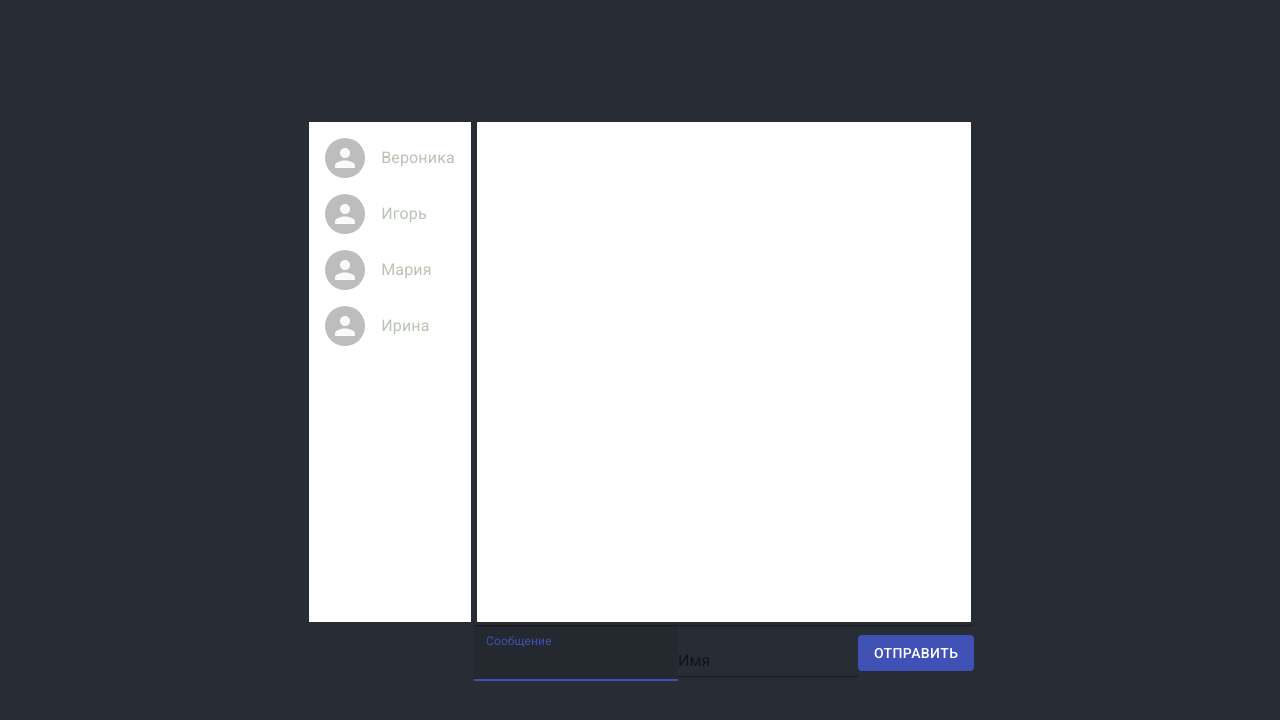
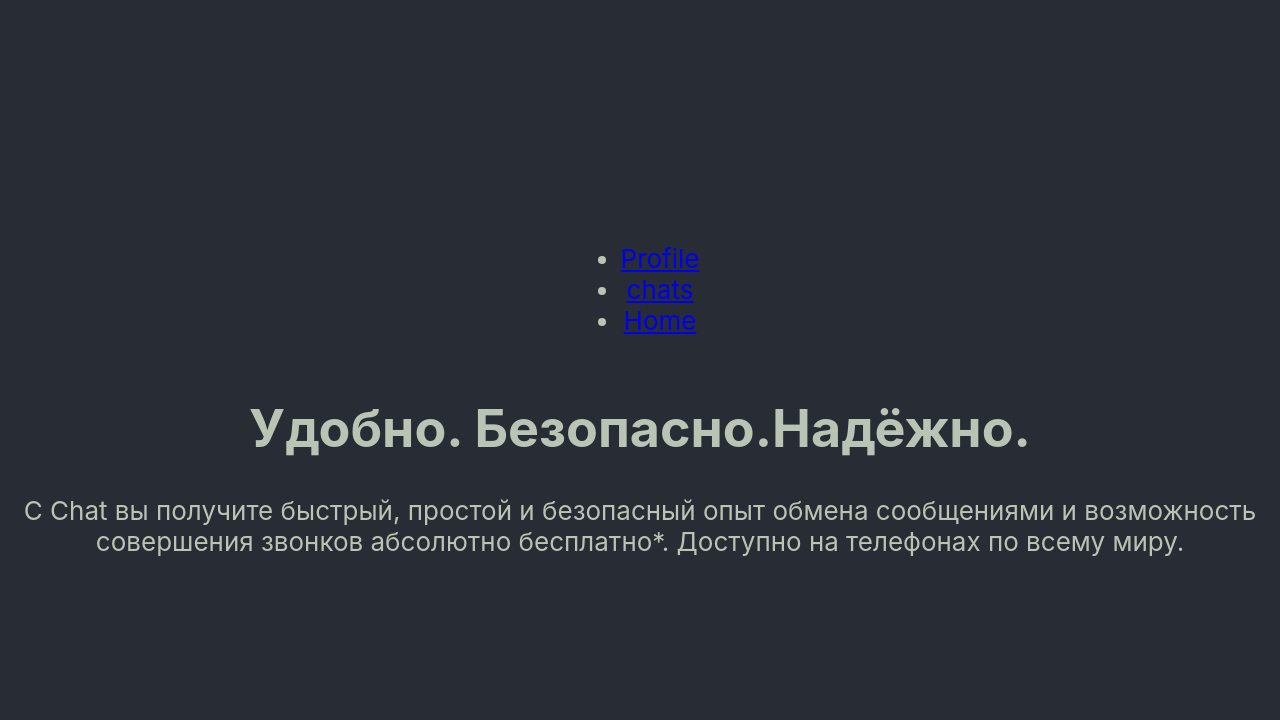
Before and after one commit to veratoma/ChatApp, a React (Create React App) app: page / in a window 1280 px wide. Shown: the top 720 px of the page. Built offline with nearby package versions, Linux system fonts and the light colour scheme.

Commit message:
Настроила разделение приложения на чаты

```diff
--- a/package.json
+++ b/package.json
@@ -9,6 +9,7 @@
     "@testing-library/user-event": "^12.8.3",
     "react": "^17.0.2",
     "react-dom": "^17.0.2",
+    "react-router-dom": "^5.2.0",
     "react-scripts": "4.0.3",
     "web-vitals": "^1.1.2"
   },
--- a/src/App.js
+++ b/src/App.js
@@ -1,48 +1,11 @@
 import './App.css';
-import { ChatForm } from './components/ChatForm/ChatForm';
-import { MessageList } from './components/MessageList/MessageList';
-import React, { useEffect, useState } from 'react';
-import { ChatList } from './components/ChatList/ChatList'
+import Routes from './components/Routes/Routes';
 
-const chatitems = [
-  { name: 'Вероника', id: 'chat_1' },
-  { name: 'Игорь', id: 'chat_2' },
-  { name: 'Мария', id: 'chat_3' },
-  { name: 'Ирина', id: 'chat_4' },
-];
-
-
-export const App = function (props) {
-
-  const [messages, setMessages] = useState([]);
-
-  const addMessage = (message) => {
-    setMessages([...messages, message])
-  }
-
-  useEffect(() => {
-    const lastMessage = messages[messages.length - 1]
-    if (lastMessage && lastMessage.author !== "Bot") {
-      const botMessage = {
-        author: "Bot",
-        text: "Cообщение принято!"
-      }
-      setMessages([...messages, botMessage])
-    }
-  }, [messages]);
-
-
+export const App = function () {
   return (
     <div className="App">
-
       <header className="App-header">
-        <div className="App-container">
-          <ChatList chatitems={chatitems}></ChatList>
-          <div>
-            <MessageList messages={messages}> </MessageList>
-            <ChatForm onSubmit={addMessage}></ChatForm>
-          </div>
-        </div>
+        <Routes></Routes>
       </header>
     </div>
   );
--- /dev/null
+++ b/src/Pages/Chats/Chats.js
@@ -0,0 +1,53 @@
+import { ChatForm } from '../../components/ChatForm/ChatForm';
+import { MessageList } from '../../components/MessageList/MessageList';
+import React, { useEffect, useState } from 'react';
+import { ChatList } from '../../components/ChatList/ChatList'
+import { useParams } from "react-router-dom";
+import {
+  Redirect
+} from "react-router-dom";
+
+const chatitems = [
+  { name: 'Вероника', id: 'chat_1' },
+  { name: 'Игорь', id: 'chat_2' },
+  { name: 'Мария', id: 'chat_3' },
+  { name: 'Ирина', id: 'chat_4' },
+];
+
+export const Chats = function (props) {
+
+  const [messages, setMessages] = useState([]);
+
+  const addMessage = (message) => {
+    setMessages([...messages, message])
+  }
+
+  useEffect(() => {
+    const lastMessage = messages[messages.length - 1]
+    if (lastMessage && lastMessage.author !== "Bot") {
+      const botMessage = {
+        author: "Bot",
+        text: "Cообщение принято!"
+      }
+      setMessages([...messages, botMessage])
+    }
+  }, [messages]);
+
+  const { chatId } = useParams();
+  const [chats, setChats] = useState(chatitems);
+
+  if (chatId && !chats.some(c => c.id === chatId))
+    return <Redirect to="/nochat" />
+
+  return (
+    <div className="App-container">
+      <ChatList chatitems={chats}
+        chatId={chatId}
+      ></ChatList>
+      <div>
+        <MessageList messages={messages}> </MessageList>
+        <ChatForm onSubmit={addMessage}></ChatForm>
+      </div>
+    </div>
+  )
+};
--- /dev/null
+++ b/src/Pages/Home/Home.js
@@ -0,0 +1,13 @@
+import React from 'react';
+
+
+export const Home = (props) => {
+
+
+    return (
+    <div>
+        <h1>Удобно. Безопасно.Надёжно.</h1>
+        <p>С Chat вы получите быстрый, простой и безопасный опыт обмена сообщениями и возможность совершения звонков абсолютно бесплатно*. Доступно на телефонах по всему миру.</p>
+    </div>
+    )
+};
--- /dev/null
+++ b/src/Pages/Profile/Profile.js
@@ -0,0 +1,14 @@
+import React from 'react';
+
+
+export const Profile = (props) => {
+
+
+    return (
+    <div>
+        <h1>Имя пользователя</h1>
+        <p>Профессия</p>
+        <p> Увлечения</p>
+    </div>
+    )
+};
--- a/src/components/ChatItem/ChatItem.js
+++ b/src/components/ChatItem/ChatItem.js
@@ -11,9 +11,12 @@ const useStyles = makeStyles((theme) => ({
         alignItems: 'center',
         justifyContent: 'center',
     },
+    selected: {
+        color:'black',
+    }
 }));
 
-export const ChatItem = ({ chat }) => {
+export const ChatItem = (props) => {
 
     const classes = useStyles();
     return (
@@ -22,8 +25,8 @@ export const ChatItem = ({ chat }) => {
                 <Avatar>
                 </Avatar>
             </ListItemAvatar>
-            <ListItemText>
-                {chat.name}
+            <ListItemText className={props.isSelected ? classes.selected :null }>
+                {props.chat.name}
             </ListItemText>
         </div>
     );
--- a/src/components/ChatList/ChatList.js
+++ b/src/components/ChatList/ChatList.js
@@ -19,11 +19,13 @@ export const ChatList = (props) => {
 
     const classes = useStyles();
 
+    console.log(props.chatId)
     return (
+
         <List className={classes.root}>
             {props.chatitems.map((chat) =>
                 <ListItem key={chat.id}>
-                    <ChatItem chat={chat}></ChatItem>
+                    <ChatItem isSelected={props.chatId===chat.id} chat={chat}></ChatItem>
                 </ListItem>
             )}
         </List>
--- /dev/null
+++ b/src/components/NoChat/NoChat.js
@@ -0,0 +1,19 @@
+import React from 'react';
+import { ChatList } from '../ChatList/ChatList';
+
+const chatitems = [
+    { name: 'Вероника', id: 'chat_1' },
+    { name: 'Игорь', id: 'chat_2' },
+    { name: 'Мария', id: 'chat_3' },
+    { name: 'Ирина', id: 'chat_4' },
+];
+
+export const NoChat = (props) => {
+
+    return (
+        <div>
+            <ChatList chatitems={chatitems}></ChatList>
+            <span>Please select a chat</span>
+        </div>
+    );
+};
--- /dev/null
+++ b/src/components/Routes/Routes.js
@@ -0,0 +1,68 @@
+import React from "react";
+import {
+  BrowserRouter,
+  Switch,
+  Route,
+  Link
+} from "react-router-dom";
+import { Chats } from "../../Pages/Chats/Chats";
+import { Home } from "../../Pages/Home/Home";
+import { Profile } from "../../Pages/Profile/Profile";
+import { NoChat } from "../NoChat/NoChat";
+
+
+export default function Routes() {
+  return (
+    <BrowserRouter>
+      <header>
+        <ul>
+          <li>
+            <Link to="/profile">Profile</Link>
+          </li>
+
+          <li>
+            <Link to="/chats">chats</Link>
+          </li>
+
+          <li>
+            <Link to="/">Home</Link>
+          </li>
+        </ul>
+      </header>
+      <Switch>
+
+        <Route exact path="/">
+          <Home></Home>
+        </Route>
+
+        <Route path="/profile">
+          <Profile></Profile>
+        </Route>
+
+        <Route
+
+          path="/chats/:chatId"
+        >
+          <Chats></Chats>
+        </Route>
+
+        <Route
+
+          path="/chats"
+        >
+          <Chats></Chats>
+        </Route>
+
+        <Route path="/nochat">
+          <NoChat />
+        </Route>
+
+        <Route>
+          <h3>Page not found</h3>
+        </Route>
+
+      </Switch>
+    </BrowserRouter>
+  );
+
+}
--- a/src/index.js
+++ b/src/index.js
@@ -1,5 +1,5 @@
 import React from 'react';
-
+import { BrowserRouter } from "react-router-dom";
 import ReactDOM from 'react-dom';
 import './index.css';
 import { App } from './App';
@@ -7,7 +7,9 @@ import reportWebVitals from './reportWebVitals';
 
 ReactDOM.render(
   <React.StrictMode>
+    <BrowserRouter>
     <App />
+    </BrowserRouter>
   </React.StrictMode>,
   document.getElementById('root')
 );
```
Also changed, not shown: 1 other file (tests, documents, lock files or other folders).
